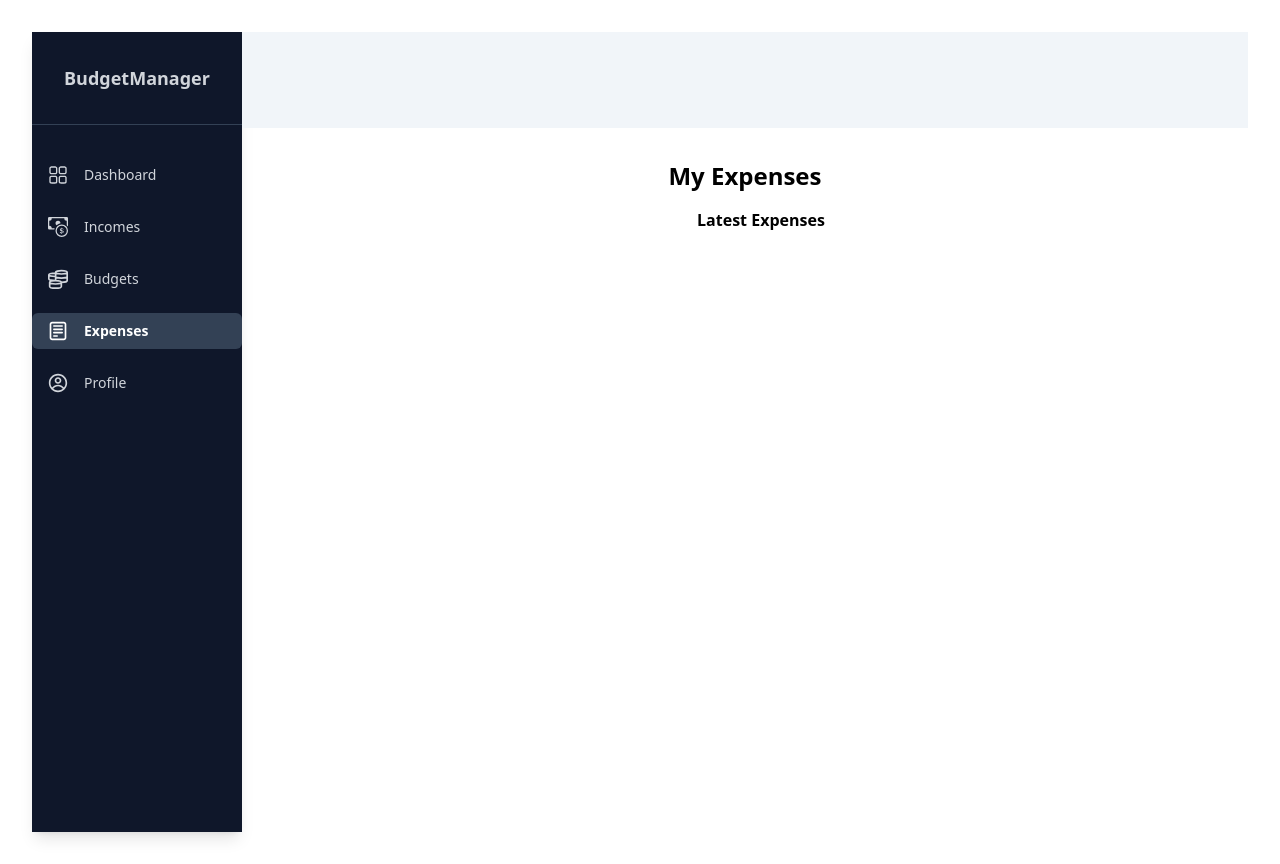
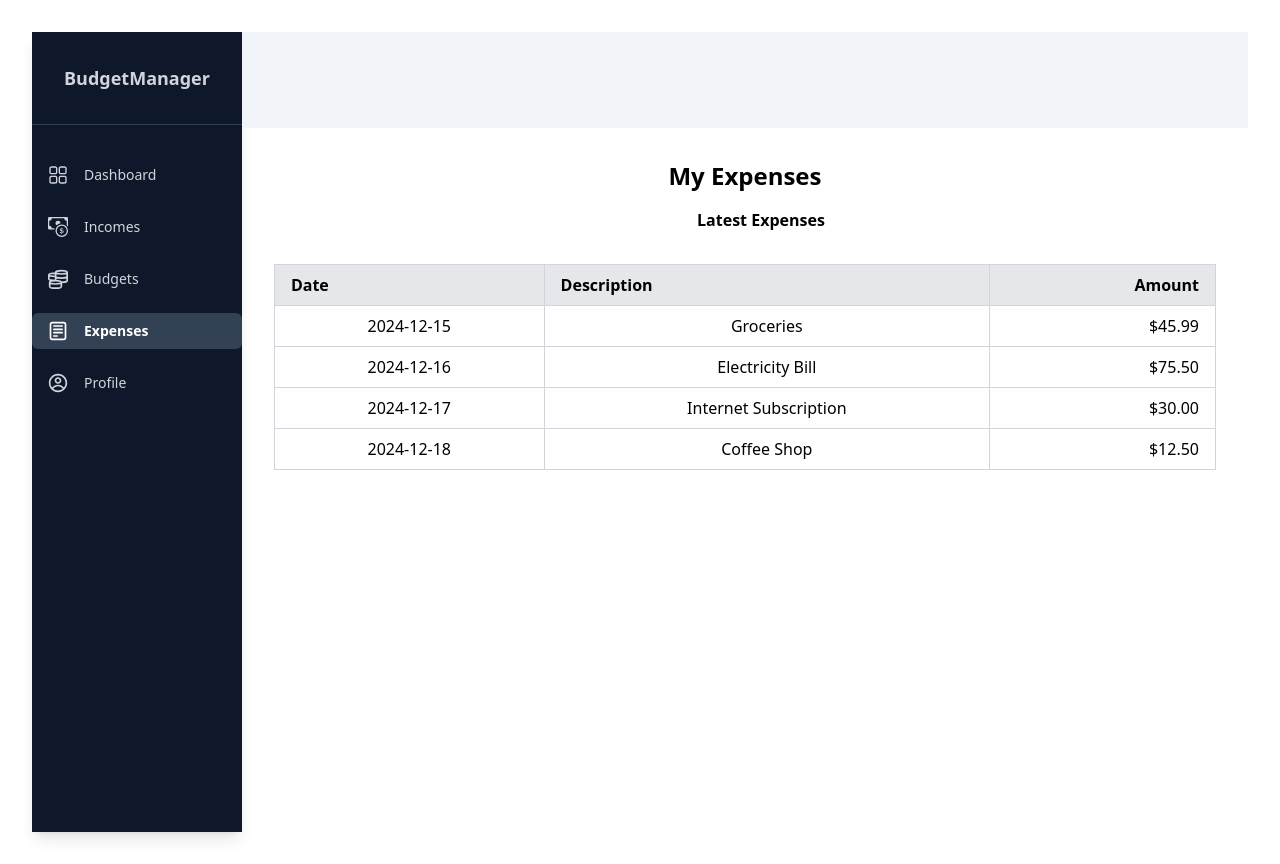
Before and after one commit to KarRzu/Budget-Manager, a React (Vite) app: page /expenses in a window 1280 px wide. Built offline with nearby package versions, Linux system fonts and the light colour scheme.

Commit message:
feat: add table for expenses in Expenses component

```diff
--- a/src/components/shared/Modal.tsx
+++ b/src/components/shared/Modal.tsx
@@ -15,9 +15,14 @@ export type InputFields = {
 export function Modal({ closeModal, addBudget, currentBudgets }: ModalProps) {
   const { register, handleSubmit, reset } = useForm<InputFields>({});
 
-  // useEffect(() => {
-  //   reset(currentBudgets || { budgetName: "", amountName: "" });
-  // }, [currentBudgets, reset]);
+  useEffect(() => {
+    if (currentBudgets) {
+      reset({
+        budgetName: currentBudgets.budgetName,
+        amountName: currentBudgets.amountName,
+      });
+    }
+  }, [currentBudgets, reset]);
 
   const onSubmit: SubmitHandler<InputFields> = (data) => {
     addBudget(data);
--- a/src/pages/Budgets.tsx
+++ b/src/pages/Budgets.tsx
@@ -12,15 +12,16 @@ import {
 import { db } from "../auth/firebase-config";
 
 export type Budget = {
-  budgetName: string;
-  amountName: string;
+  name: string;
+  amount: string;
   id: string;
 };
 
 export function Budgets() {
   const [isModalOpen, setIsModalOpen] = useState(false);
   const [budgets, setBudgets] = useState<Budget[]>([]);
-  const [currentBudgets, setCurrentBudgets] = useState<Budget | null>(null);
+  const [newBudget, setnewBudget] = useState({ name: "", amount: "" });
+  const [editingBudget, setEditingBudget] = useState<Budget | null>(null);
 
   const budgetsCollectionRef = collection(db, "budgets");
 
@@ -49,7 +50,7 @@ export function Budgets() {
   };
 
   const editBudgets = async (budget: Budget) => {
-    setCurrentBudgets(budget);
+    setEditingBudget(budget);
     setIsModalOpen(true);
   };
 
@@ -57,11 +58,11 @@ export function Budgets() {
     try {
       const budgetDoc = doc(db, "budgets", updatedBudget.id);
       await updateDoc(budgetDoc, {
-        name: updatedBudget.budgetName,
-        amount: updatedBudget.amountName,
+        name: updatedBudget.name,
+        amount: updatedBudget.amount,
       });
       setIsModalOpen(false);
-      setCurrentBudgets(null);
+      setEditingBudget(null);
       getBudgets();
     } catch (error) {
       console.log(error);
@@ -77,8 +78,14 @@ export function Budgets() {
     amountName: string;
   }) => {
     try {
-      if (currentBudgets) {
-        await updateBudget({ ...currentBudgets, ...data });
+      if (editingBudget) {
+        await updateBudget({
+          ...editingBudget,
+          ...data,
+          name: "",
+          amount: "",
+          id: "",
+        });
       } else {
         await addDoc(budgetsCollectionRef, {
           name: data.budgetName,
@@ -87,7 +94,7 @@ export function Budgets() {
       }
 
       setIsModalOpen(false);
-      setCurrentBudgets(null);
+      setEditingBudget(null);
       getBudgets();
     } catch (error) {
       console.log(error);
@@ -149,7 +156,14 @@ export function Budgets() {
         <Modal
           closeModal={closeModal}
           addBudget={onSubmitBudgets}
-          currentBudgets={currentBudgets}
+          currentBudgets={
+            editingBudget
+              ? {
+                  budgetName: editingBudget.name,
+                  amountName: editingBudget.amount,
+                }
+              : null
+          }
         />
       )}
     </>
--- a/src/pages/Expenses.tsx
+++ b/src/pages/Expenses.tsx
@@ -1,8 +1,58 @@
 export function Expenses() {
+  const expenses = [
+    { id: 1, date: "2024-12-15", description: "Groceries", amount: 45.99 },
+    {
+      id: 2,
+      date: "2024-12-16",
+      description: "Electricity Bill",
+      amount: 75.5,
+    },
+    {
+      id: 3,
+      date: "2024-12-17",
+      description: "Internet Subscription",
+      amount: 30.0,
+    },
+    { id: 4, date: "2024-12-18", description: "Coffee Shop", amount: 12.5 },
+  ];
+
   return (
     <>
       <h1 className="p-8 text-2xl font-bold">My Expenses</h1>
       <h2 className=" ml-8 -mt-4 text-l font-bold">Latest Expenses</h2>
+
+      <div className="p-8">
+        <table className="table-auto w-full border-collapse border border-gray-300">
+          <thead>
+            <tr className="bg-gray-200">
+              <th className="border border-gray-300 px-4 py-2 text-left">
+                Date
+              </th>
+              <th className="border border-gray-300 px-4 py-2 text-left">
+                Description
+              </th>
+              <th className="border border-gray-300 px-4 py-2 text-right">
+                Amount
+              </th>
+            </tr>
+          </thead>
+          <tbody>
+            {expenses.map((expense) => (
+              <tr key={expense.id}>
+                <td className="border border-gray-300 px-4 py-2">
+                  {expense.date}
+                </td>
+                <td className="border border-gray-300 px-4 py-2">
+                  {expense.description}
+                </td>
+                <td className="border border-gray-300 px-4 py-2 text-right">
+                  ${expense.amount.toFixed(2)}
+                </td>
+              </tr>
+            ))}
+          </tbody>
+        </table>
+      </div>
     </>
   );
 }
```
